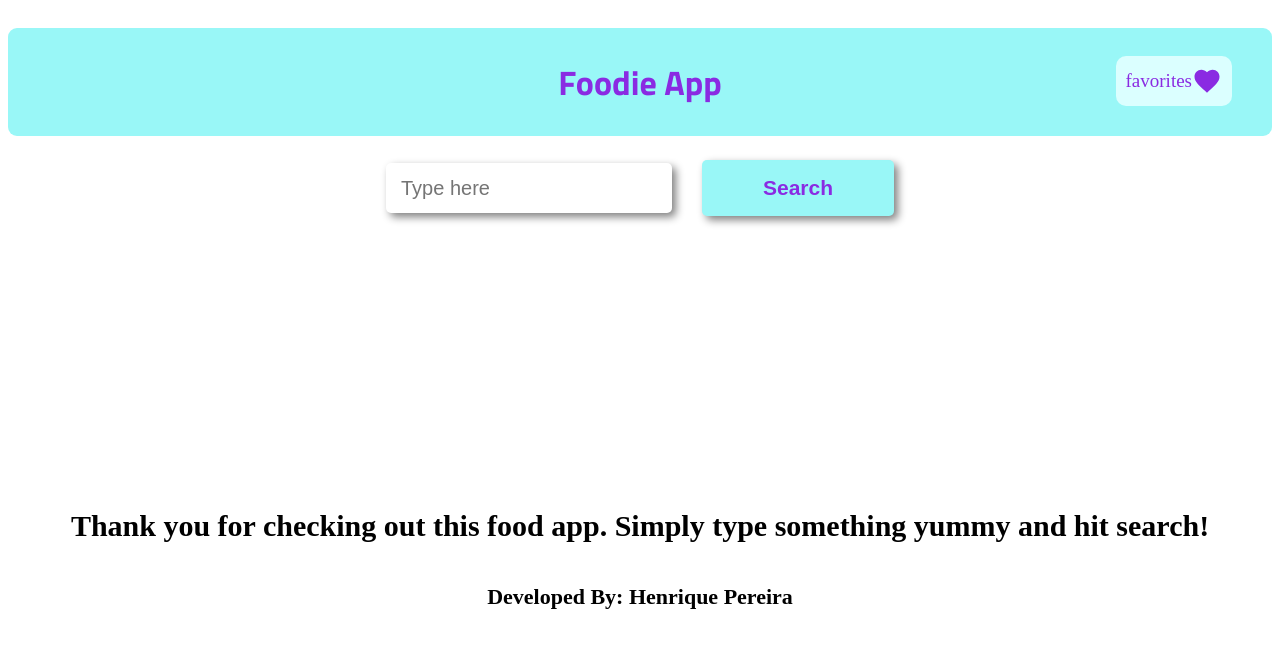
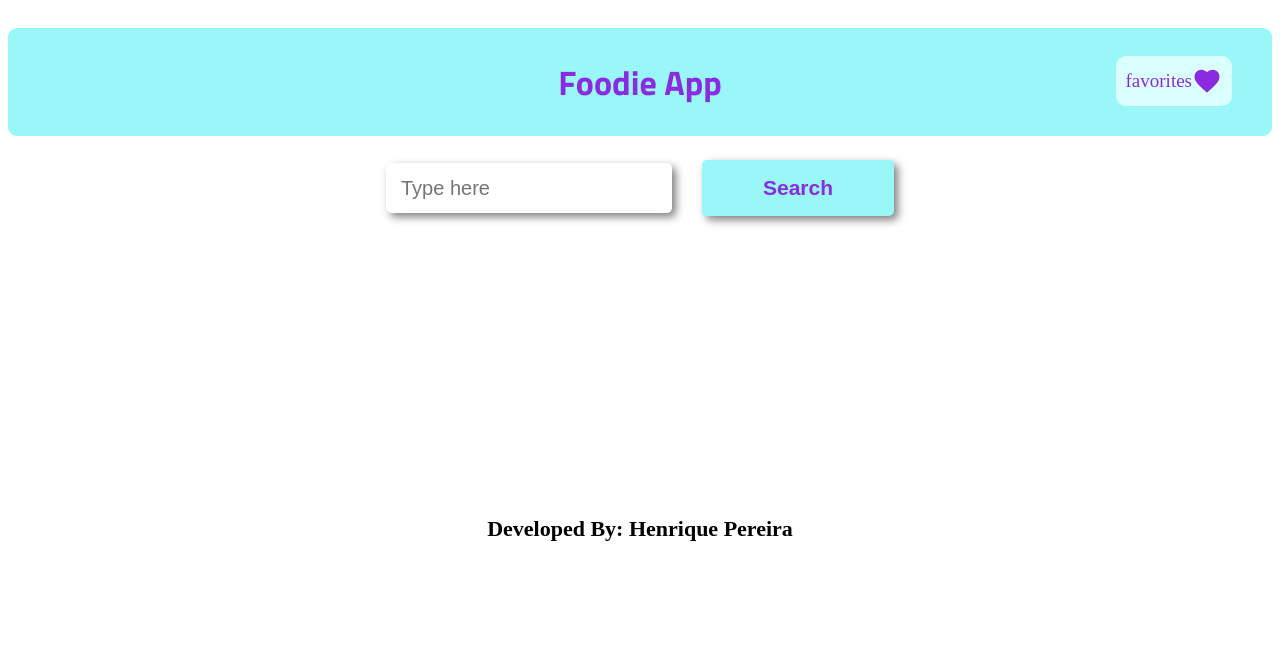
Before and after one commit to halvespereira/Food-Recipe---React, a React (Create React App) app: page / in a window 1280 px wide. Shown: the top 648 px of the page. Built offline with nearby package versions, Linux system fonts and the light colour scheme; a web font is replaced by a local one.

Commit message:
changed welcome text

```diff
--- a/src/Loading.js
+++ b/src/Loading.js
@@ -2,9 +2,6 @@ import React from "react";
 
 const WelcomePage = () => (
   <h4>
-    Thank you for checking out this food app. Simply type something yummy and
-    hit search! <br />
-    <br />
     <small>
       <strong>Developed By:</strong> Henrique Pereira
     </small>
```
